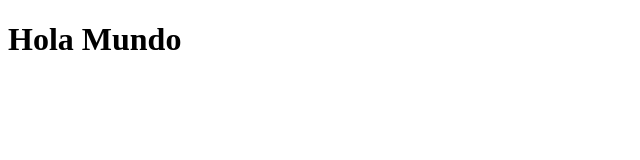
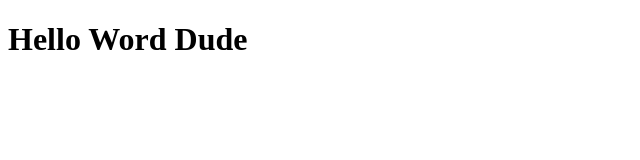
Before and after one commit to cejavoa/Test_CloudeClaw, a plain HTML site: page test.html in a window 1280 px wide. Shown: the whole page, without its empty margins (0-640 px from the left). Drawn offline with Linux system fonts and the light colour scheme.

Commit message:
feat(agentic): SCRUM-8 — automated implementation

```diff
--- a/test.html
+++ b/test.html
@@ -3,9 +3,9 @@
 <head>
   <meta charset="UTF-8">
   <meta name="viewport" content="width=device-width, initial-scale=1.0">
-  <title>Hola Mundo</title>
+  <title>Hello Word Dude</title>
 </head>
 <body>
-  <h1>Hola Mundo</h1>
+  <h1>Hello Word Dude</h1>
 </body>
 </html>
```
